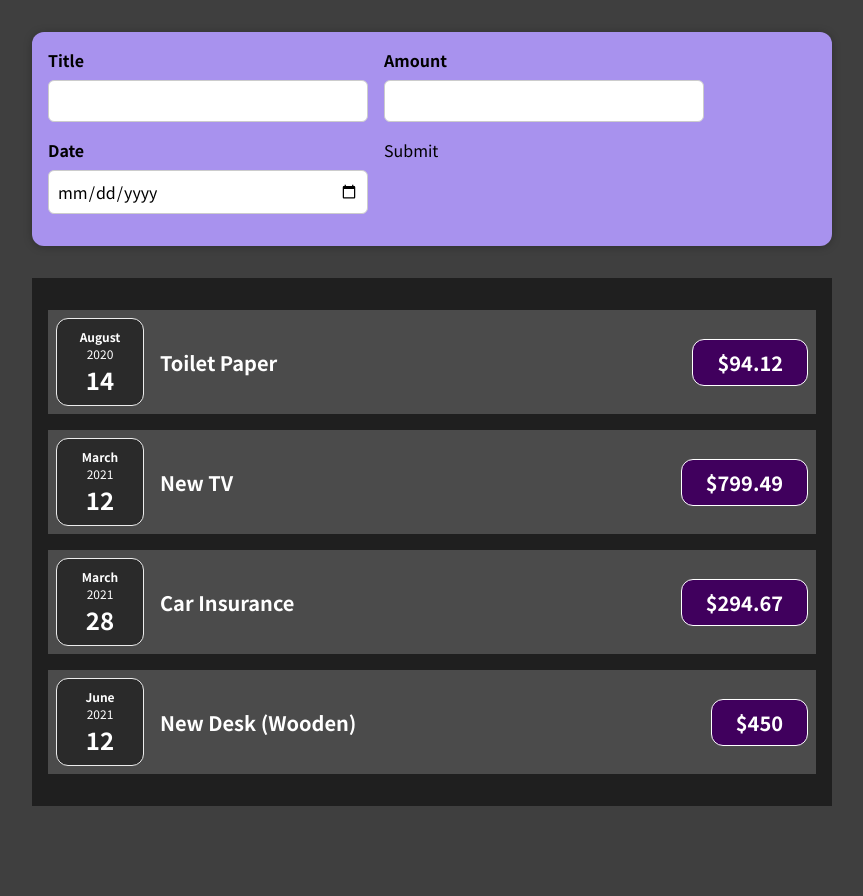
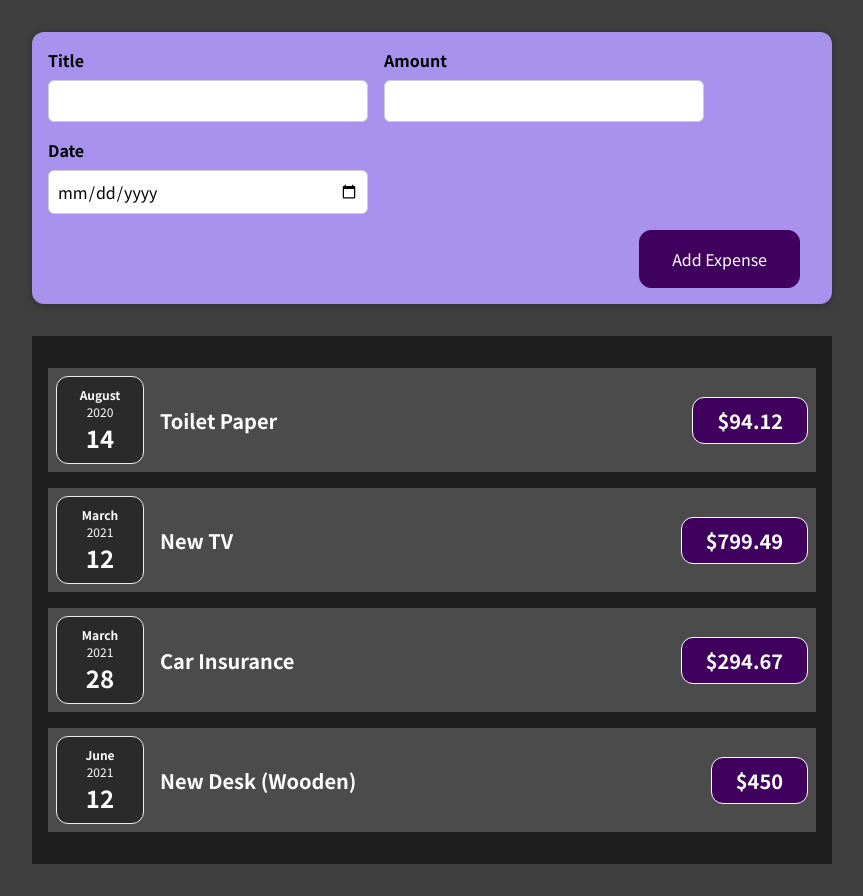
Before and after one commit to hadeersalah7/PracticeChartInReact, a React (Create React App) app: page / in a window 1280 px wide. Shown: the whole page, without its empty margins (208-1071 px from the left). Before the commit the page ends 838 px from the top, so only its background shows below. Built offline with nearby package versions, Linux system fonts and the light colour scheme.

Commit message:
adding 2 way binding to the inputs

```diff
--- a/src/componets/NewExpenses/FormExpense.js
+++ b/src/componets/NewExpenses/FormExpense.js
@@ -1,27 +1,75 @@
+import { useState } from "react"
 import "./FormExpense.css"
 const FormExpense = () => {
-    return <form>
+    const [inputValue, setInputValue] = useState({
+        enteredTitle: "",
+        enteredAmount: "",
+        enteredDate: ""
+    })
+
+    const handleChangeTitle = (e) => {
+        setInputValue((prev) => {
+            return {
+                ...prev,
+                enteredTitle: e.target.value
+            }
+        })
+    }
+
+    const handleChangeAmount = (e) => {
+        setInputValue((prev) => {
+            return {
+                ...prev,
+                enteredAmount: e.target.value
+            }
+        })
+    }
+
+    const handleChangeDate = (e) => {
+        setInputValue((prev) => {
+            return {
+                ...prev,
+                enteredDate: e.target.value
+            }
+        })
+    }
+
+    const handleSubmitForm = (e) => {
+        e.preventDefault()
+        const body = {
+            title: inputValue.enteredTitle,
+            amount: inputValue.enteredAmount,
+            date: new Date(inputValue.enteredDate)
+        }
+        console.log(body)
+        setInputValue({
+            enteredAmount: "",
+            enteredDate: "",
+            enteredTitle: ""
+        })
+    }
+    return <form onSubmit={handleSubmitForm}>
         <div className="new-expense__controls">
             <div className="new-expense__control">
                 <label>Title</label>
-                <input type="text" />
+                <input value={inputValue.enteredTitle} type="text" onChange={handleChangeTitle} />
             </div>
 
             <div className="new-expense__control">
                 <label>Amount</label>
-                <input type="number" min="0.01" step="0.01" />
+                <input value={inputValue.enteredAmount} type="number" min="0.01" step="0.01" onChange={handleChangeAmount} />
             </div>
 
             <div className="new-expense__control">
                 <label>Date</label>
-                <input type="date" min="2019-05-15" max="2-2-2024" />
-            </div>
-
-            <div className="new-expense__actions" type="submit">
-                Submit
+                <input type="date" value={inputValue.enteredDate} min="2019-05-15" max="2-2-2024" onChange={handleChangeDate} />
             </div>
         </div>
-
+        <div className="new-expense__actions">
+            <button type="submit">
+                Add Expense
+            </button>
+        </div>
     </form>
 }
 
```
